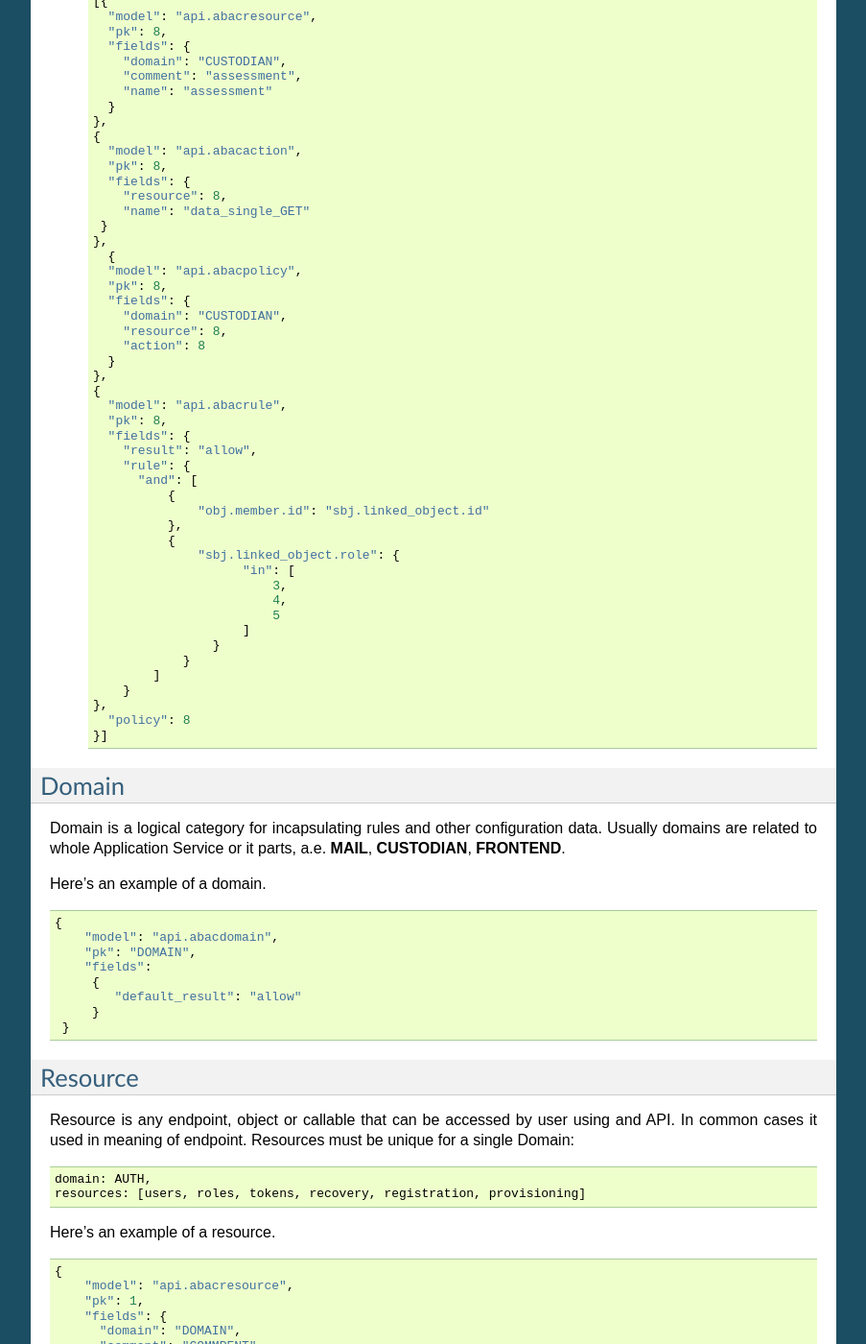
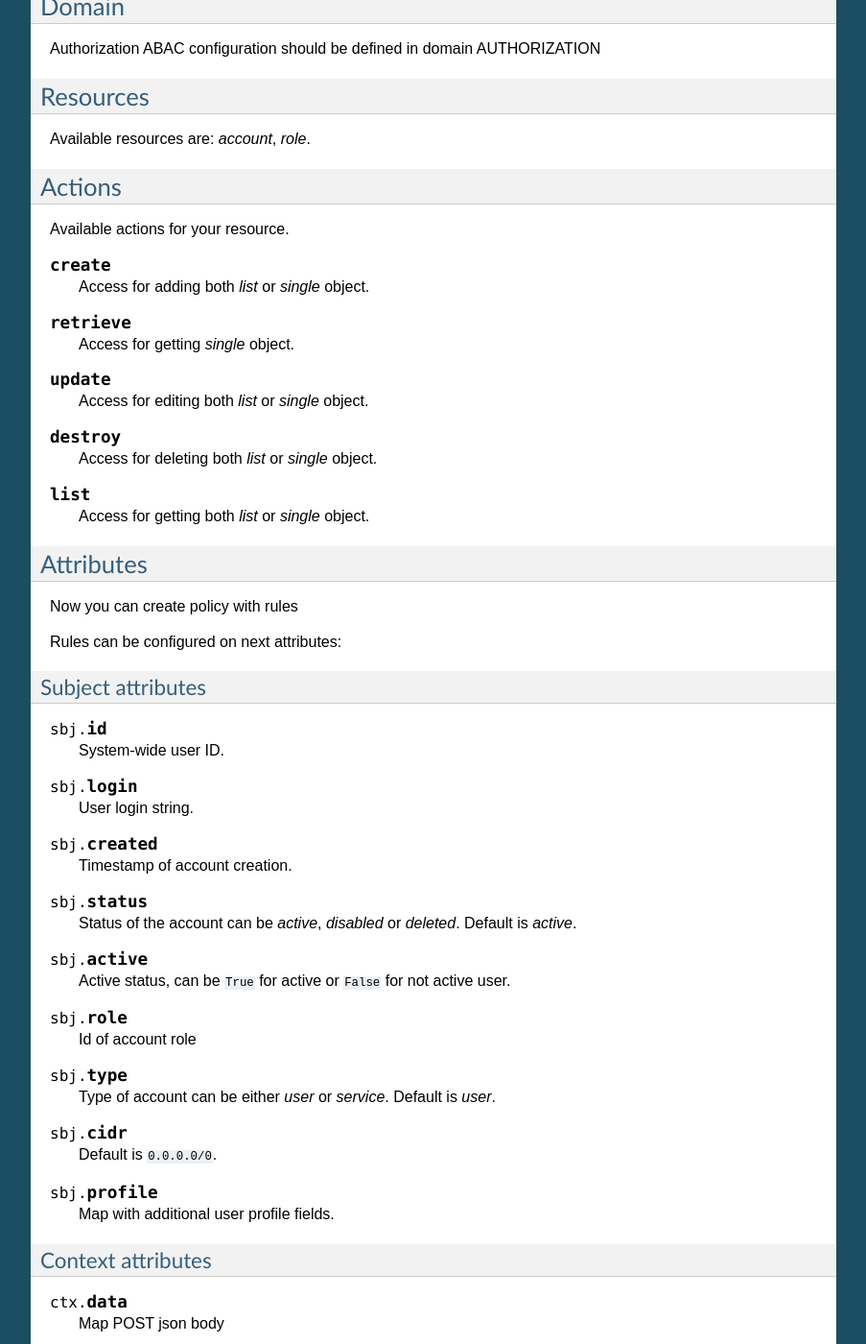
Before and after one commit to TroodInc/trood-auth, a Sphinx documentation site: the page built from docs/abac.rst, in a window 1280 px wide and 1400 px high, scrolled down 1762 px. Shown: the whole window at 96% size, without its empty margins (198-1101 px from the left). Built offline with Sphinx 7.4.7, drawn with Linux system fonts in a browser that asks for light colours; some of the changed text lies outside the part shown.

Commit message:
TB-630. Update docs

```diff
--- a/docs/abac.rst
+++ b/docs/abac.rst
@@ -1,4 +1,4 @@
-=========================================
+
 ABAC configuration
 =========================================
 
@@ -6,7 +6,7 @@ ABAC configuration
 .. contents:: The table of contents
 
 Getting active rules
-~~~~~~~~~~~~~~~~~~~~~~~~~
+-------
 Each time you authorizing user by credentials using  /api/v1.0/login/  you will receive full tree of active ABAC rules in FRONTEND domain::
 
   {
@@ -44,11 +44,15 @@ Each time you authorizing user by credentials using  /api/v1.0/login/  you will
         action_1: [{rule}, {rule}]
     }
   }
-\* **(wildcard)**  selector can be used for resources and actions and have a lower priority then the named rules.
+
+.. tip::
+
+   \* **(wildcard)**  selector can be used for resources and actions and have a lower priority then the named rules.
+
 
 
 Configuring ABAC
-~~~~~~~~~~~~~~~~~~~~~~~~~
+-------
 - ABAC can be configured using PATCH request on /api/v1.0/policies
 
   ``PATCH /api/v1.0/policies/8``::
@@ -82,231 +86,100 @@ Configuring ABAC
     ]
     }
 
-- ABAC can be configured via ``manage.py loaddata /path/to_fixtures``::
-
-    [{
-      "model": "api.abacresource",
-      "pk": 8,
-      "fields": {
-        "domain": "CUSTODIAN",
-        "comment": "assessment",
-        "name": "assessment"
-      }
-    },
-    {
-      "model": "api.abacaction",
-      "pk": 8,
-      "fields": {
-        "resource": 8,
-        "name": "data_single_GET"
-     }
-    },
-      {
-      "model": "api.abacpolicy",
-      "pk": 8,
-      "fields": {
-        "domain": "CUSTODIAN",
-        "resource": 8,
-        "action": 8
-      }
-    },
-    {
-      "model": "api.abacrule",
-      "pk": 8,
-      "fields": {
-        "result": "allow",
-        "rule": {
-          "and": [
-              {
-                  "obj.member.id": "sbj.linked_object.id"
-              },
-              {
-                  "sbj.linked_object.role": {
-                        "in": [
-                            3,
-                            4,
-                            5
-                        ]
-                    }
-                }
-            ]
-        }
-    },
-      "policy": 8
-    }]
 
 
 Domain
-~~~~~~~~~~~~~~~~~~~~~~~~~
+-------
+Authorization ABAC configuration should be defined in domain AUTHORIZATION
 
 
-Domain is a logical category for incapsulating rules and other configuration data. Usually domains are related to whole Application Service or it parts, a.e.  **MAIL**, **CUSTODIAN**, **FRONTEND**.
+Resources
+-------
+Available resources are: *account*, *role*.
 
 
-Here's an example of a domain.
+Actions
+-------
+Available actions for your resource.
 
-::
+.. attribute:: create
 
-  {
-      "model": "api.abacdomain",
-      "pk": "DOMAIN",
-      "fields":
-       {
-          "default_result": "allow"
-       }
-   }
+    Access for adding both *list* or *single* object.
+
+.. attribute:: retrieve
+
+    Access for getting *single* object.
+
+.. attribute:: update
+
+    Access for editing both *list* or *single* object.
+
+.. attribute:: destroy
+
+    Access for deleting both *list* or *single* object.
+
+.. attribute:: list
+
+     Access for getting both *list* or *single* object.
+
+Attributes
+-------
+Now you can create policy with rules
 
 
-Resource
-~~~~~~~~~~~~~~~~~~~~
+Rules can be configured on next attributes:
 
-Resource is any endpoint, object or callable that can be accessed by user using and API. In common cases it used in meaning of endpoint. Resources must be unique for a single Domain::
+Subject attributes
+~~~~~~~~~~~~~~~~~~~~~
+.. attribute:: sbj.id
 
-  domain: AUTH,
-  resources: [users, roles, tokens, recovery, registration, provisioning]
+     System-wide user ID.
+
+.. attribute:: sbj.login
+
+     User login string.
+
+.. attribute:: sbj.created
+
+     Timestamp of account creation.
+
+.. attribute:: sbj.status
+
+     Status of the account can be *active*, *disabled* or *deleted*. Default is *active*.
+
+.. attribute:: sbj.active
+
+     Active status, can be ``True`` for active or ``False`` for not active user.
+
+.. attribute:: sbj.role
+
+     Id of account role
+
+.. attribute:: sbj.type
+
+     Type of account can be either *user* or *service*. Default is *user*.
+
+.. attribute:: sbj.cidr
+
+     Default is ``0.0.0.0/0``.
+
+.. attribute:: sbj.profile
+
+     Map with additional user profile fields.
+
+Context attributes
+~~~~~~~~~~~~~~~~~~~~~
+
+.. attribute:: ctx.data
+
+    Map POST json body
 
 
-Here's an example of a resource.
-::
+.. attribute:: ctx.params
+
+    List of url path chunks
 
 
-  {
-      "model": "api.abacresource",
-      "pk": 1,
-      "fields": {
-        "domain": "DOMAIN",
-        "comment": "COMMPENT",
-        "name": "NAME"
-      }
-  }
+.. attribute:: ctx.query
 
-
-Action
-~~~~~~~~~~~~~~~~~~~~~~~~~~~~~~~~
-Actions that provided by and strongly related to the resources, it can be any type and any amount of actions. Probably - action is a general thing you are configuring access for.
-::
-
-  domain: CUSTODIAN
-  resource: base_order
-  actions: [data_*, data_GET, data_PATCH, data_DELETE]
-
-Here's an example of action.
-::
-
-  {
-      "model": "api.abacaction",
-      "pk": 1,
-      "fields":
-      {
-          "resource": 1,
-          "name": "name"
-      }
-  }
-
-
-Attribute
-~~~~~~~~~~~~~~~~~~~~~~~
-
-Attribute is just an attributes you are using to build conditions that needs to be resolved while applying access rules to allow or deny any requested actions for the resource::
-
-   domain: FILESERVICE
-   resource: FilesViewSet
-   attributes: [sbj.id, sbj.role, ctx.size, obj.size, obj.id, obj.owner, obj.type, obj.created, obj.deleted, obj.ready, obj.mimetype]
-
-
-There are three scopes of attributes we can use for creating our access rules
- - "Subject" scope **sbj**.* - Current user attributes.
-  - "Context" scope **ctx**.* - Current action inner attribute (request/session fields, etc).
-   - "Data" scope **obj**.* - Attributes of data objects will be affected by the action.
-
-Each scope attribute can be always used as condition target but only attributes from a higher scope can be used as conditional matcher::
-
-   rule:
-   {
-     sbj.role: "ADMIN"      # attribute matched with constant
-     ctx.executee: sbj.id   # attributes matched with other
-     obj.owner: sbj.id      # attributes from top context
-   }
-   rule:
-   {
-     sbj.id: obj.owner      # WRONG! object can't be accessed here
-   }
-
-Here's an example of attribute.
-
-::
-
-  {
-      "model": "api.abacattribute",
-      "pk": 1,
-      "fields": {
-          "owner": null,
-          "resource": 1,
-          "name": "name",
-          "attr_type": "string"
-      }
-  }
-
-Policy
-~~~~~~~~~~~~~~~~~~~~~~~~~~~~~~~
-
-A set of rules that can be applied while resolving permissions on a resource for target action::
-
- policy: {
-    domain: CUSTODIAN
-    resource: base_order
-    action: list_data
-    rules: [...]
- }
-
-You can turn on/off policy using policy active filed (true/false). Manage policies via **PATCH*** ``/api/v1.0/policies`` endpoint.
-
-Here's an example of policy.
-
-::
-
-  {
-      "model": "api.abacpolicy",
-      "pk": 13,
-      "fields":
-      {
-          "domain": "DOMAIN",
-          "resource": 1,
-          "action": 1
-      }
-  }
-
-Rule
-~~~~~~~~~~~~~~~~~~~~~~~~~~~~~~~
-Rule is defined as condition that must be satisfied to return an access resolution (allow or deny). Rules can include both logical and comparison operators::
-
-  rules: [{
-    result: allow,
-    rule: {
-        or: [
-            {obj.owner: sbj.id},
-            {obj.status: new, obj.protected: {not: true}, sbj.role: {in: [manager, director]}}
-        ]
-    }
-  }]
-
-You can also turn on/off single rules within policy using rule active field (true/false). Use  **PATCH** ``/api/v1.0/policies`` or  **PATCH** ``/api/v1.0/rules`` to do it.
-
-
-Here's an example of a rule.
-
-::
-
-  {
-      "model": "api.abacrule",
-      "pk": 1,
-      "fields":
-      {
-          "result": "deny",
-          "rule":
-          {
-              "sbj.profile.role": "ROLE"
-          },
-          "policy": 1
-    }
-  }
+    Map of GET query params
```
